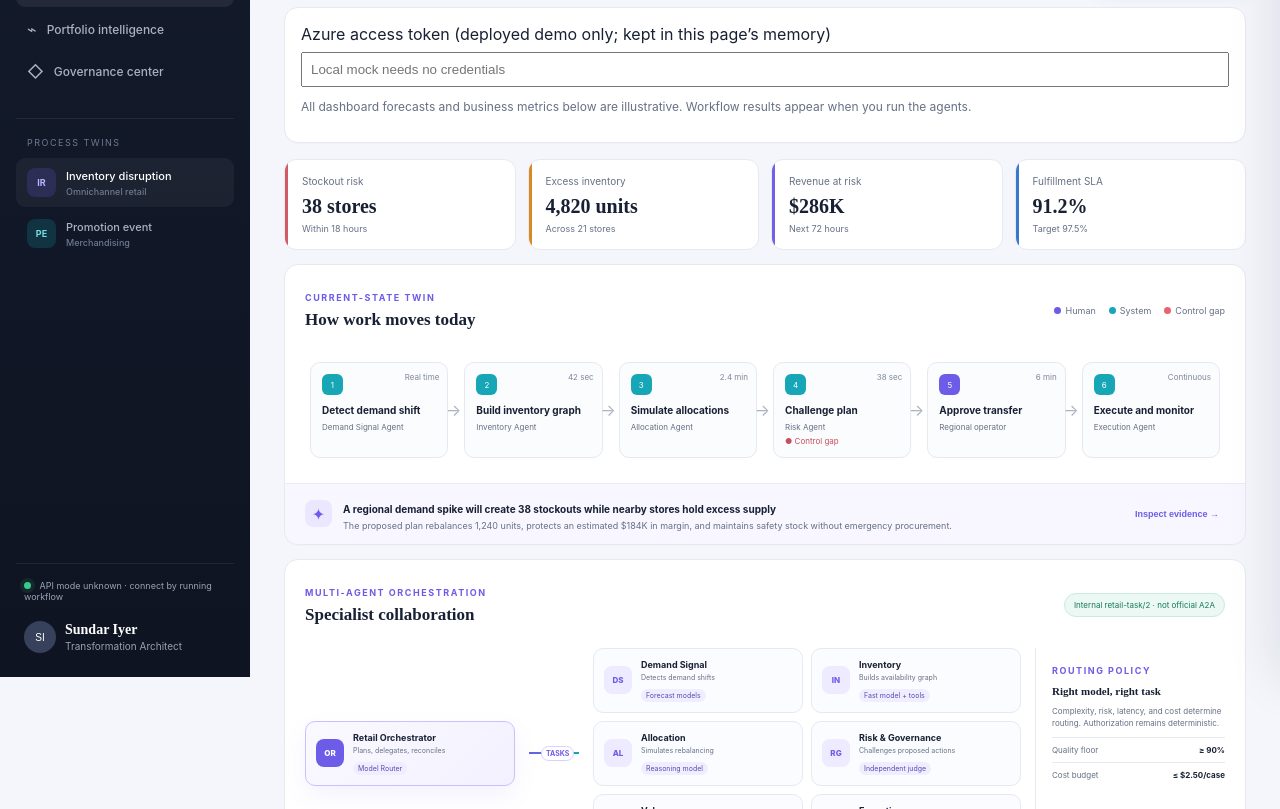
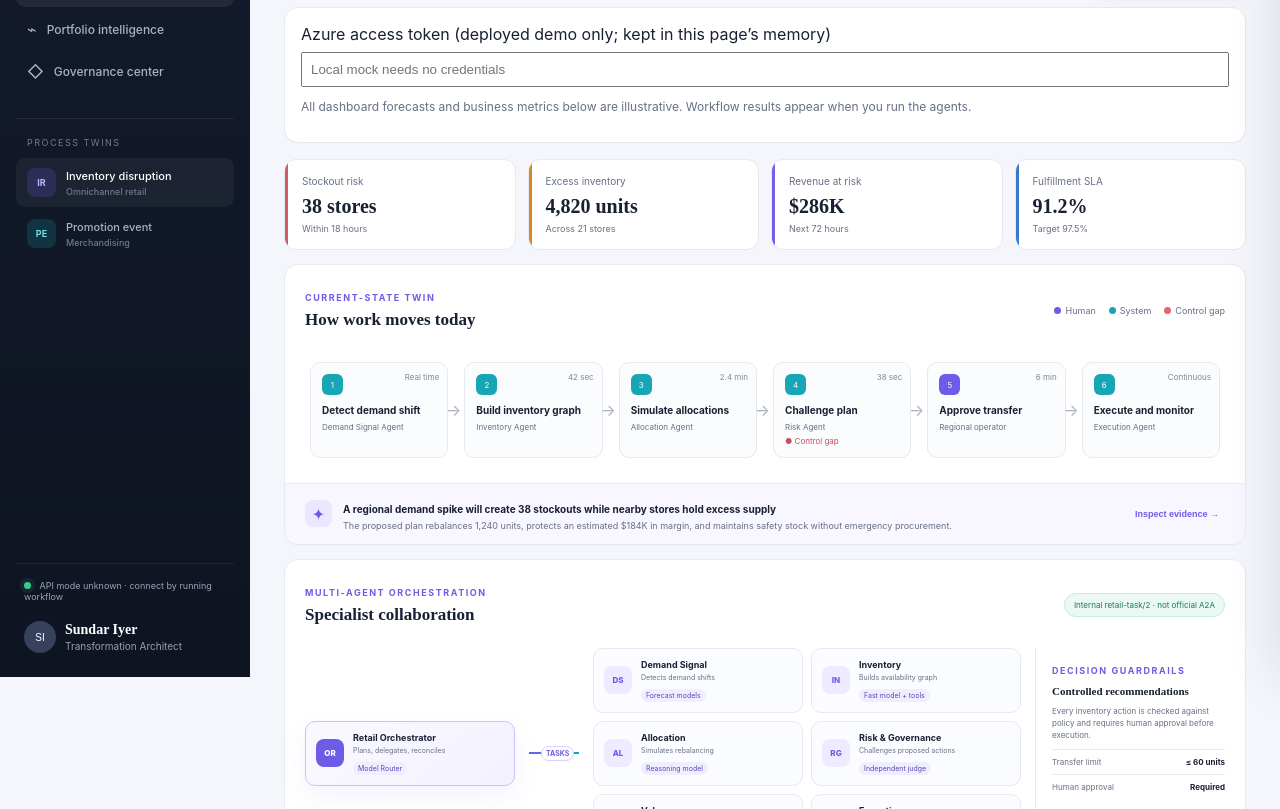
Before and after one commit to RSundaresh/agentic-retail-operations, a website: page index.html in a window 1280 px wide. Shown: the part 123-932 px from the top of the page. Drawn offline with Linux system fonts and the light colour scheme.

Commit message:
Refocus dashboard on retail decision guardrails

```diff
--- a/index.html
+++ b/index.html
@@ -55,7 +55,9 @@
             <article class="agent-node"><span>VA</span><div><strong>Value</strong><small>Calculates economics</small><em>Deterministic tools</em></div></article>
             <article class="agent-node"><span>EX</span><div><strong>Execution</strong><small>Coordinates approved actions</small><em>Policy-bound tools</em></div></article>
           </div>
-          <aside class="routing-policy"><span class="kicker">ROUTING POLICY</span><strong>Right model, right task</strong><p>Complexity, risk, latency, and cost determine routing. Authorization remains deterministic.</p><div><span>Quality floor</span><b>≥ 90%</b></div><div><span>Cost budget</span><b>≤ $2.50/case</b></div></aside>
+          <aside class="routing-policy"><span class="kicker">DECISION GUARDRAILS</span><strong>Controlled recommendations</strong><p>Every inventory action
+is checked against policy and requires human approval before execution.</p><div><span>Transfer limit</span><b>≤ 60 units</b></div><div><span>Human
+approval</span><b>Required</b></div></aside>
         </div>
       </section>
 
```
